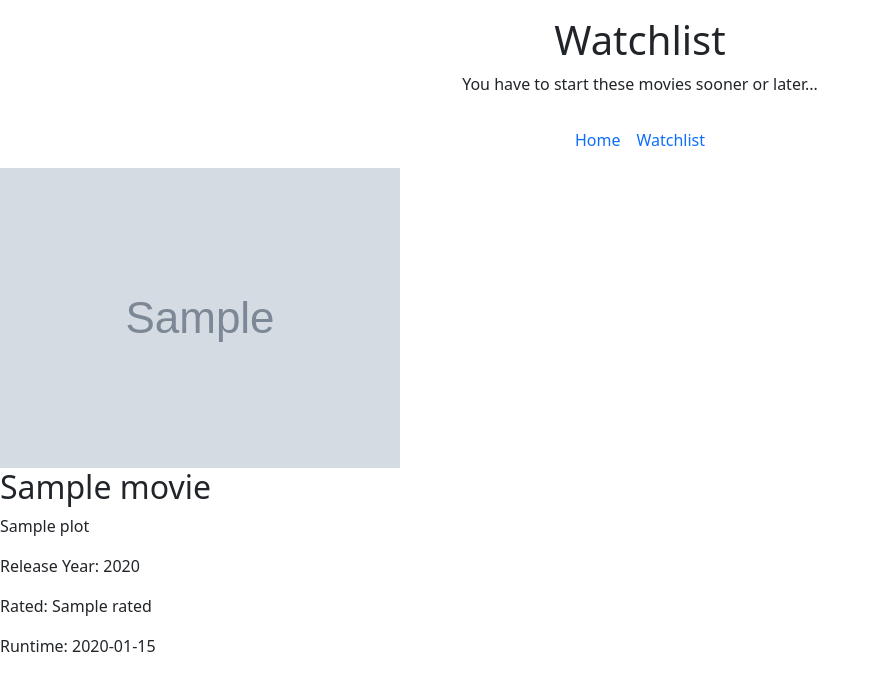
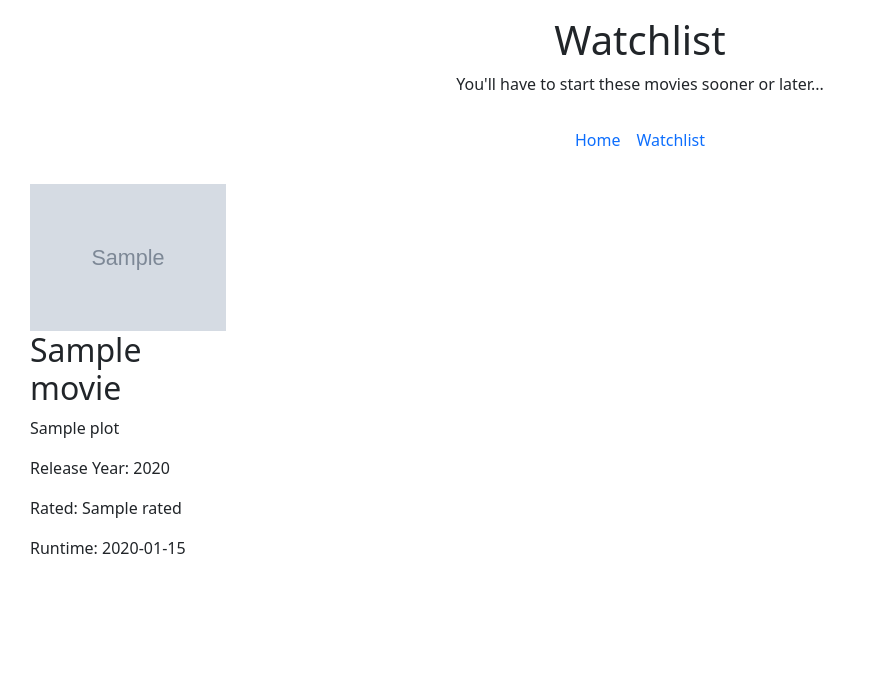
Before and after one commit to HaliTran/movie-manager, a Flask app: template final/templates/watchlist.html in a window 1280 px wide. Shown: the top 691 px of the page, without its empty margins (0-885 px from the left). Run offline with Flask 3, Linux system fonts and the light colour scheme; the template is opened without the code that fills it: most values are stand-ins (such as "Sample title", 1, 10 or a date in 2020); grey boxes marked "Sample" are stand-in pictures.

Commit message:
Add css file and structure watchlist page

```diff
--- /dev/null
+++ b/final/static/style.css
@@ -0,0 +1,10 @@
+.poster {
+  max-width: 100%;
+  max-height: 100%;
+}
+
+.flex-item {
+  width: 20%;
+  max-height: 100%;
+  padding: 0 30px;
+}
--- a/final/templates/layout.html
+++ b/final/templates/layout.html
@@ -6,6 +6,7 @@
     <meta name="viewport" content="width=device-width, initial-scale=1.0" />
     <link href="https://cdn.jsdelivr.net/npm/bootstrap@5.0.2/dist/css/bootstrap.min.css" rel="stylesheet"
     integrity="sha384-EVSTQN3/azprG1Anm3QDgpJLIm9Nao0Yz1ztcQTwFspd3yD65VohhpuuCOmLASjC" crossorigin="anonymous">
+    <link rel="stylesheet" type="text/css" href="../static/style.css">
     <title>Movie Manager</title>
   </head>
   <body>
--- a/final/templates/watchlist.html
+++ b/final/templates/watchlist.html
@@ -3,7 +3,7 @@
 {% block content %}
 <header class="text-center mt-3">
   <h1>Watchlist</h1>
-  <p>You have to start these movies sooner or later...</p>
+  <p>You'll have to start these movies sooner or later...</p>
 
   <nav class="navbar navbar-expand-md justify-content-center">
     <ul class="navbar-nav">
@@ -20,10 +20,10 @@
   {% if movies == None %}
     <h4 class="text-center mt-3">There are no movies on your watchlist.</h4>
   {% else %}
-    <div class="d-flex flex-wrap">
+    <div class="d-flex flex-wrap mt-3 justify-content-start">
       {% for movie in movies %}
-        <div>
-          <img src="{{ movie['poster'] }}"alt="Movie poster for {{ movie.title }}">
+      <div class="flex-item">
+        <img src="{{ movie['poster'] }}" alt="Movie poster for {{ movie.title }}" class="poster">
         <h2>{{ movie.title }}</h2>
         <p>{{ movie.plot }}</p>
         <p>Release Year: {{ movie.year }}</p>
```
Lines whose indentation alone changed are shown as unchanged.
